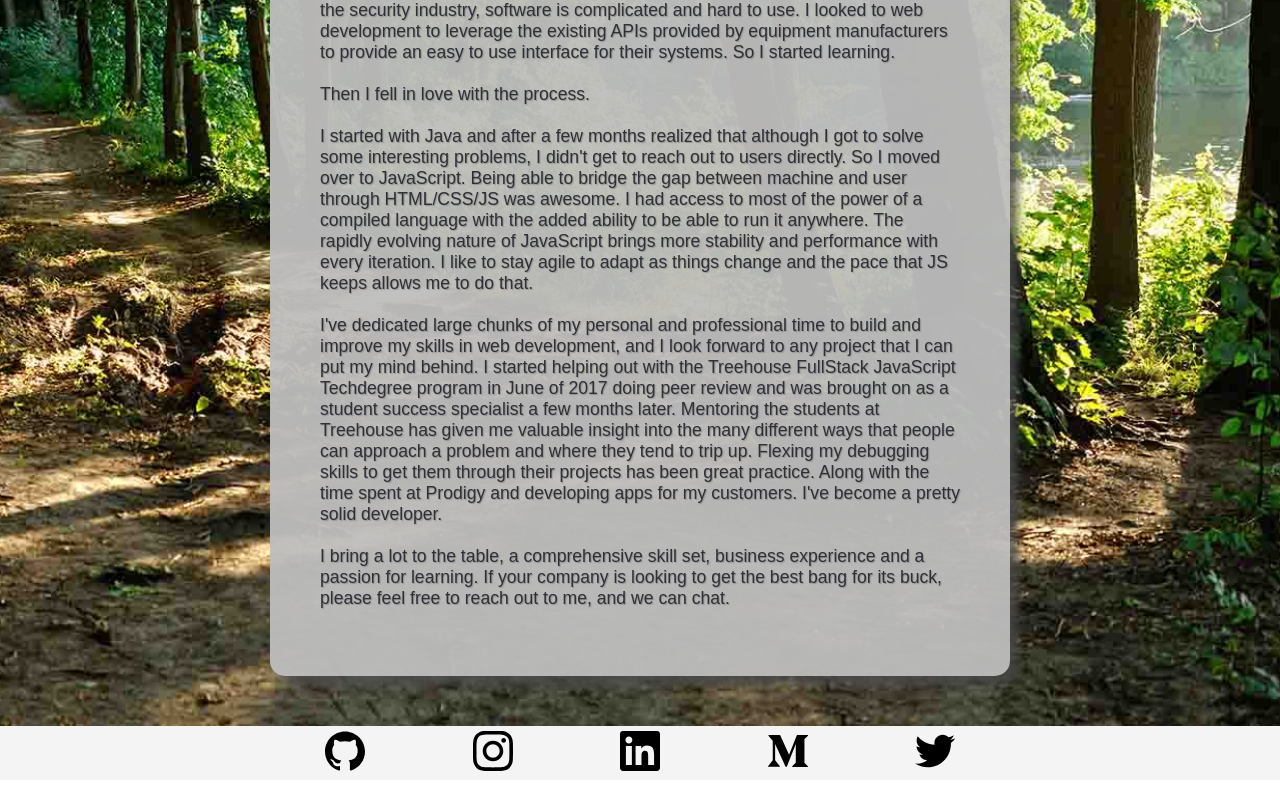
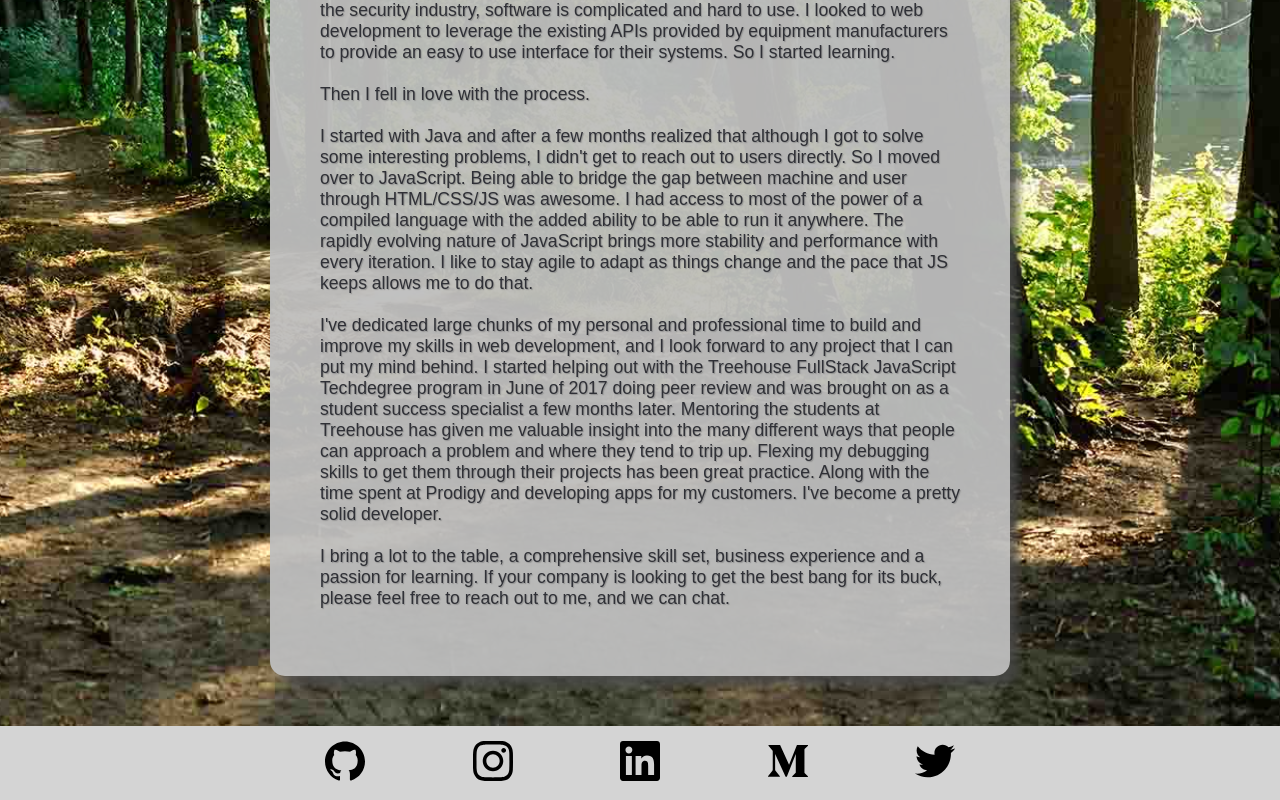
Before and after one commit to MisterAJ/react_portfolio, a React (Create React App) app: page / in a window 1280 px wide. Shown: the part 2156-2956 px from the top of the page. Built offline with nearby package versions, Linux system fonts and the light colour scheme.

Commit message:
adds more padding to footer

```diff
--- a/src/Components/footer.js
+++ b/src/Components/footer.js
@@ -4,7 +4,7 @@ import styled from "styled-components";
 const StyledFooter = styled.div`
   width: 100%;
   display: flex;
-  background-color: #f4f4f4;
+  background-color: #d4d4d4;
 `;
 
 const StyledContainer = styled.div`
@@ -20,7 +20,7 @@ const StyledContainer = styled.div`
 
 const StyledImage = styled.img`
   width: 40px;
-  padding: 5px;
+  padding: 15px 5px;
 
   &:hover {
     opacity: 0.6;
```
